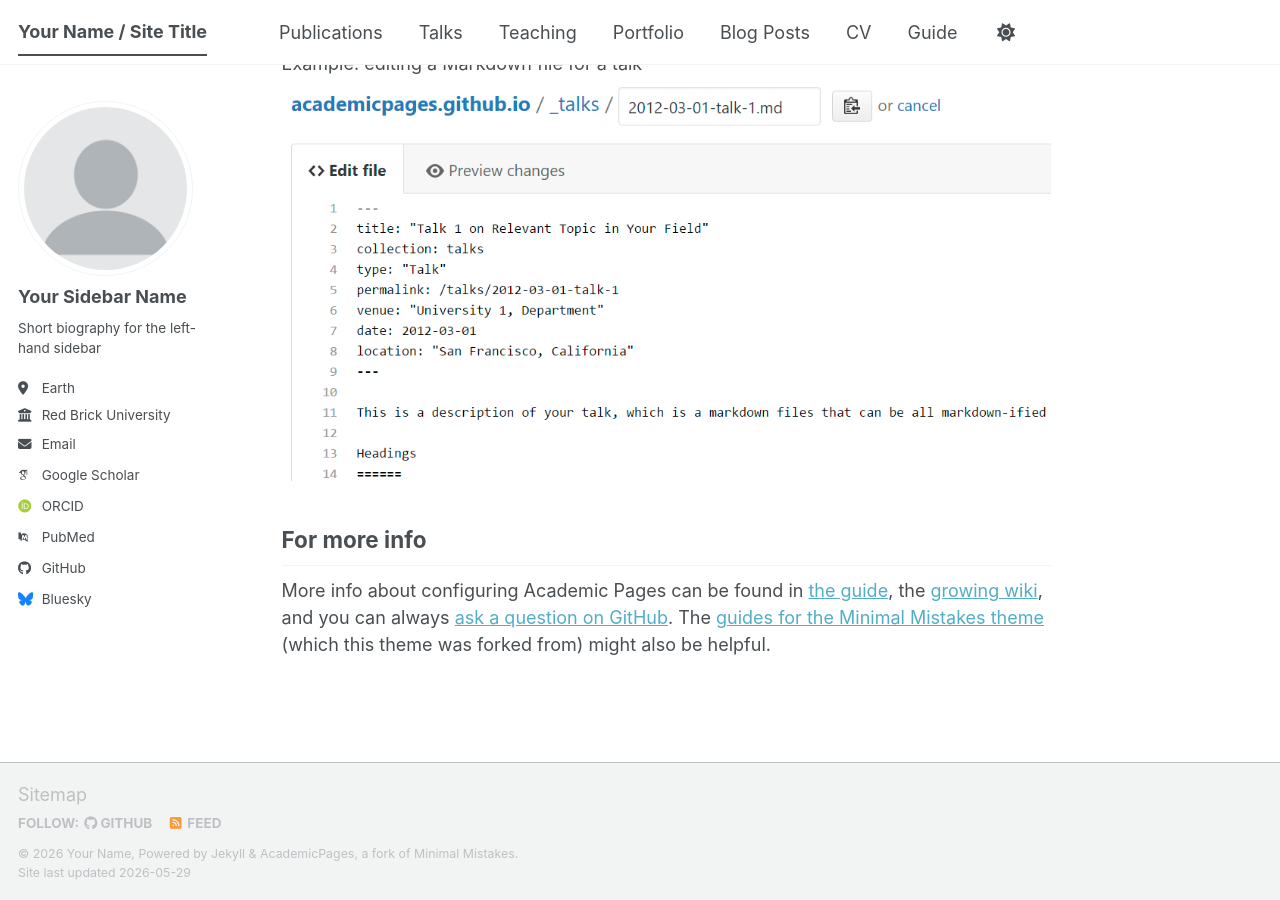
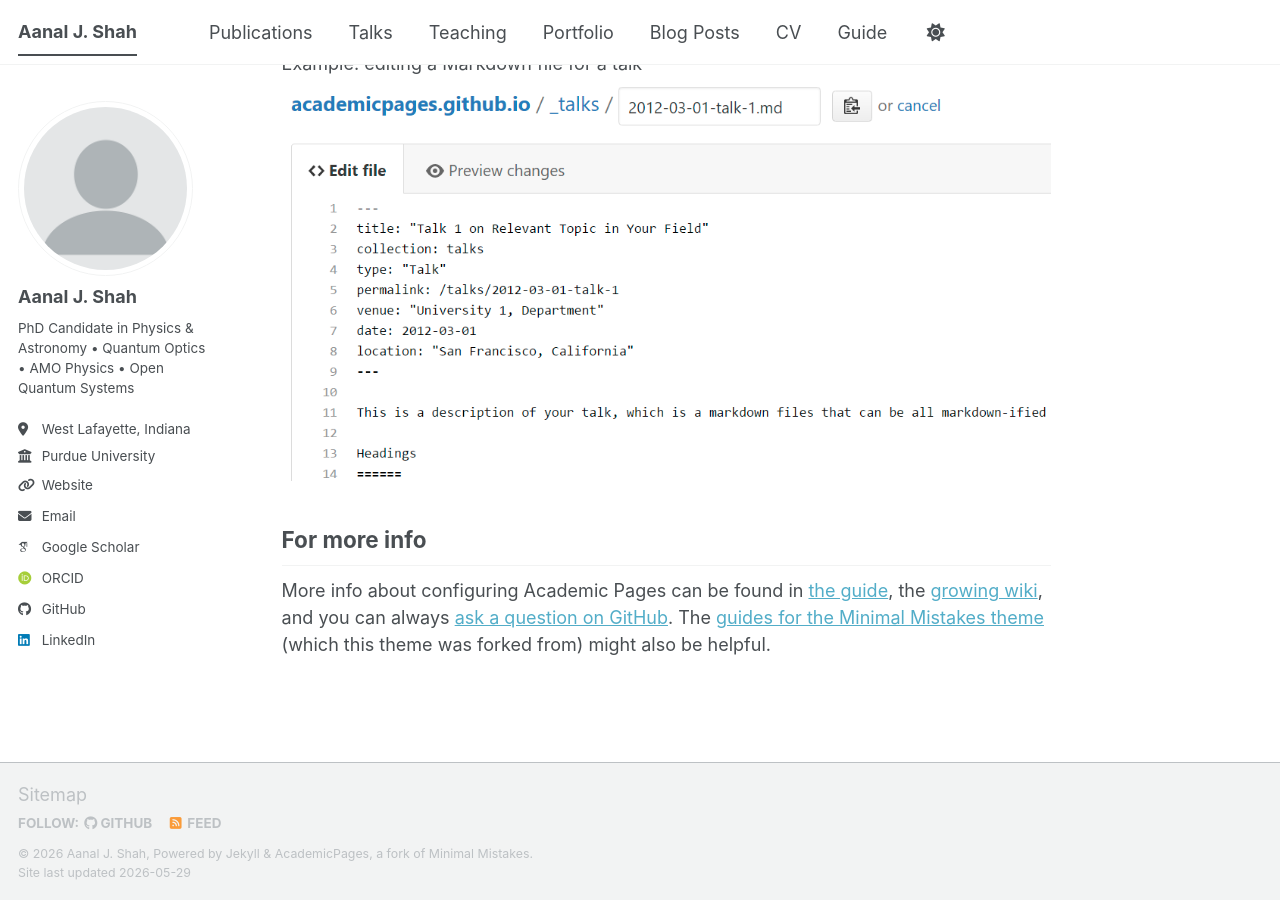
Before and after one commit to shahphy/aanaljshah.github.io, a Jekyll site: the page built from _pages/about.md, in a window 1280 px wide and 900 px high, scrolled down 2720 px. Built offline with Jekyll 4.4.1, drawn with Linux system fonts in a browser that asks for light colours; some web fonts are replaced; a script bundle is joined from its source files by our own code; library files that are not in the unit come from our copies; some of the changed lines change nothing that is shown.

Commit message:
Add files via upload

```diff
--- a/_config.yml
+++ b/_config.yml
@@ -1,166 +1,99 @@
-# Welcome to Jekyll!
-#
-# This config file is meant for settings that affect your entire site, values
-# which you are expected to set up once and rarely need to edit after that.
-# For technical reasons, this file is *NOT* reloaded automatically when you use
-# `jekyll serve -l -H localhost`. If you change this file, please restart the
-# server process.
+locale                   : "en-US"
+site_theme               : "default"
+title                    : "Aanal J. Shah"
+title_separator          : "-"
+name                     : &name "Aanal J. Shah"
+description              : &description "PhD Candidate in Physics and Astronomy at Purdue University working in quantum optics, AMO physics, open quantum systems, and quantum information."
+url                      : https://aanaljshah.github.io
+baseurl                  : ""
+repository               : "shahphy/aanaljshah.github.io"
 
-# Basic Site Settings
-locale                   : "en-US"
-site_theme               : "default" # The available themes options are "default", "air", "sunrise", "mint", "dirt" and "contrast"
-title                    : "Your Name / Site Title"
-title_separator          : "-"
-name                     : &name "Your Name"
-description              : &description "Your Name's academic portfolio"   # Update this with a general description of your site, this is the default if not overridden by a page
-url                      : https://academicpages.github.io # The base hostname & protocol for your site e.g. "https://[your GitHub username].github.io",
-                                                           # or if you already have some other page hosted on Github then use "https://[your GitHub username].github.io/[Your Repo Name]"
-baseurl                  : "" # the subpath of your site, e.g. "/blog"
-repository               : "academicpages/academicpages.github.io"
+# Site Author
+author:
+  avatar           : "profile.png"
+  name             : "Aanal J. Shah"
+  pronouns         :
+  bio              : "PhD Candidate in Physics & Astronomy • Quantum Optics • AMO Physics • Open Quantum Systems"
+  location         : "West Lafayette, Indiana"
+  employer         : "Purdue University"
+  uri              : "https://aanaljshah.github.io"
+  email            : "shah601@purdue.edu"
 
-# Site Author - The following control what appear as part of the author content on the side bar.
-#               If a field is blank the icon and link will not appear, otherwise it will be shown.
-#               Additional customization can be done by editing /_includes/author-profile.html
-author:
-  # Biographic information
-  avatar           : "profile.png"
-  name             : "Your Sidebar Name"
-  pronouns         : # example: "she/her"
-  bio              : "Short biography for the left-hand sidebar"
-  location         : "Earth"
-  employer         : "Red Brick University"
-  uri              : # URL
-  email            : "none@example.org"
+  academia         :
+  arxiv            :
+  googlescholar    : "https://scholar.google.com/citations?hl=en&authuser=1&user=qwZgJi-gcN0C"
+  inspire-hep      :
+  impactstory      :
+  orcid            : "https://orcid.org/0009-0001-2380-6299"
+  semantic         :
+  ssrn             :
+  pubmed           :
+  researchgate     :
+  scopus           :
+  zotero           :
 
-  # Academic websites
-  academia         : # URL
-  arxiv            : # URL - Update with the correct link to your profile
-  googlescholar    : "https://scholar.google.com/citations?user=PS_CX0AAAAAJ"
-  inspire-hep      : # URL
-  impactstory      : # URL
-  orcid            : "https://orcid.org/yourorcidurl"
-  semantic         : # URL
-  ssrn             : # URL
-  pubmed           : "https://www.ncbi.nlm.nih.gov/pubmed/?term=john+snow"
-  researchgate     : # URL
-  scopus           : # URL
-  zotero           : # URL
+  bitbucket        :
+  codepen          :
+  dribbble         :
+  github           : "shahphy"
+  kaggle           :
+  stackoverflow    :
 
+  bluesky          :
+  facebook         :
+  flickr           :
+  instagram        :
+  linkedin         : "aanal-shah-9124a6142"
+  mastodon         :
+  medium           :
+  twitter          :
+  youtube          :
 
-  # Repositories and software development
-  bitbucket        : # Username - Update with your username on the site
-  codepen          : # Username
-  dribbble         : # Username
-  github           : "academicpages"
-  kaggle           : # Username
-  stackoverflow    : # User number or user number and name (i.e., use "1" or "1/jeff-atwood")
+publication_category:
+  manuscripts:
+    title: 'Journal Articles & Preprints'
+  preprints:
+    title: 'Preprints & In Preparation'
+  conferences:
+    title: 'Conference Contributions'
 
-  # Social media
-  artstation       : # Username
-  bluesky          : "bsky.app" # Replace this with you Bluesky username
-  facebook         : # Username
-  flickr           : # Username
-  foursquare       : # Username
-  goodreads        : # Username
-  google_plus      : # Username
-  keybase          : # Username
-  instagram        : # Username
-  lastfm           : # Username
-  linkedin         : # Username
-  mastodon         : # URL
-  medium           : # URL
-  pinterest        : # Username
-  soundcloud       : # Username
-  steam            : # Username
-  telegram         : # URL
-  tumblr           : # Username
-  twitter          : # Username for X / Twitter
-  vine             : # Username
-  weibo            : # Username
-  wikipedia        : # Username
-  xing             : # Username
-  youtube          : # Username
-  zhihu            : # Username
-
-# Publication Category - The following the list of publication categories and their headings
-publication_category:
-  books:
-    title: 'Books'
-  manuscripts:
-    title: 'Journal Articles'
-  conferences:
-    title: 'Conference Papers'
-
-# Site Settings
-teaser                   :  # filename of teaser fallback teaser image placed in /images/ for social media previews
-breadcrumbs              : false # true, false (default)
+teaser                   :
+breadcrumbs              : false
 words_per_minute         : 160
 future                   : true
-read_more                : "disabled" # if enabled, adds "Read more" links to excerpts
-talkmap_link             : false      #change to true to add link to talkmap on talks page
+read_more                : "disabled"
+talkmap_link             : false
 comments:
-  provider               : # false (default), "disqus", "discourse", "facebook", "google-plus", "staticman", "custom"
-  disqus:
-    shortname            :
-  discourse:
-    server               : # https://meta.discourse.org/t/embedding-discourse-comments-via-javascript/31963 , e.g.: meta.discourse.org
-  facebook:
-    appid                :
-    num_posts            : # 5 (default)
-    colorscheme          : # "light" (default), "dark"
-staticman:
-  allowedFields          : ['name', 'email', 'url', 'message']
-  branch                 : "gh-pages" # "master", "gh-pages"
-  commitMessage          : "New comment."
-  filename               : comment-{@timestamp}
-  format                 : "yml"
-  moderation             : true
-  path                   : "_data/comments/{options.slug}"
-  requiredFields         : ['name', 'email', 'message']
-  transforms:
-    email                : "md5"
-  generatedFields:
-    date:
-      type               : "date"
-      options:
-        format           : "iso8601" # "iso8601" (default), "timestamp-seconds", "timestamp-milliseconds"
+  provider               : false
 atom_feed:
-  hide                   : false     # change to true to hide the RSS feed in the footer
-  path                   : # blank (default) uses feed.xml
+  hide                   : false
+  path                   :
 
-
-# SEO Related
 google_site_verification :
 bing_site_verification   :
 alexa_site_verification  :
 yandex_site_verification :
 
-
-# Social Sharing
 twitter:
-  username               : &twitter
+  username               :
 facebook:
   username               :
   app_id                 :
   publisher              :
-og_image                 :  # Social media default site image
-og_description           :  # Social media default site image description
-# For specifying social profiles
-# - https://developers.google.com/structured-data/customize/social-profiles
+og_image                 :
+og_description           :
 social:
-  type                   : # Person or Organization (defaults to Person)
-  name                   : # If the user or organization name differs from the site's name
-  links: # An array of links to social media profiles
+  type                   : Person
+  name                   : "Aanal J. Shah"
+  links:
+    - "https://scholar.google.com/citations?hl=en&authuser=1&user=qwZgJi-gcN0C"
+    - "https://orcid.org/0009-0001-2380-6299"
+    - "https://in.linkedin.com/in/aanal-shah-9124a6142"
+    - "https://github.com/shahphy"
 
+analytics:
+  provider               : false
 
-# Analytics
-analytics:
-  provider               :  "false" # false (default), "google", "google-universal", "google-analytics-4", "custom"
-  google:
-    tracking_id          :
-
-
-# Reading Files
 include:
   - .htaccess
   - _pages
@@ -180,8 +113,9 @@ exclude:
   - Capfile
   - config
   - Dockerfile
-  - Gemfile
+  - Gruntfile
   - Gruntfile.js
+  - gulpfile
   - gulpfile.js
   - LICENSE
   - local
@@ -198,16 +132,12 @@ keep_files:
 encoding: "utf-8"
 markdown_ext: "markdown,mkdown,mkdn,mkd,md"
 
-
-# Conversion
 markdown: kramdown
 highlighter: rouge
 lsi: false
 excerpt_separator: "\n\n"
 incremental: false
 
-
-# Markdown Processing
 kramdown:
   input: GFM
   hard_wrap: false
@@ -218,8 +148,14 @@ kramdown:
   smart_quotes: lsquo,rsquo,ldquo,rdquo
   enable_coderay: false
 
+plugins:
+  - jekyll-feed
+  - jekyll-gist
+  - jekyll-paginate
+  - jekyll-sitemap
+  - jekyll-redirect-from
+  - jemoji
 
-# These settings control the types of collections used by the template
 collections:
   teaching:
     output: true
@@ -234,28 +170,27 @@ collections:
     output: true
     permalink: /:collection/:path/
 
-
-# These settings control how pages and collections are included in the site
 defaults:
-  # _posts
-  - scope:
-      path: ""
-      type: posts
-    values:
-      layout: single
-      author_profile: true
-      read_time: true
-      comments: true
-      share: true
-      related: true
-  # _pages
   - scope:
       path: ""
       type: pages
     values:
       layout: single
       author_profile: true
-  # _teaching
+  - scope:
+      path: ""
+      type: publications
+    values:
+      layout: single
+      author_profile: true
+      share: true
+  - scope:
+      path: ""
+      type: talks
+    values:
+      layout: talk
+      author_profile: true
+      share: true
   - scope:
       path: ""
       type: teaching
@@ -263,98 +198,7 @@ defaults:
       layout: single
       author_profile: true
       share: true
-      comments: true
-  # _publications
-  - scope:
-      path: ""
-      type: publications
-    values:
-      layout: single
-      author_profile: true
-      share: true
-      comments: true
-  # _portfolio
-  - scope:
-      path: ""
-      type: portfolio
-    values:
-      layout: single
-      author_profile: true
-      share: true
-      comment: true
-  # _talks
-  - scope:
-      path: ""
-      type: talks
-    values:
-      layout: talk
-      author_profile: true
-      share: true
 
-
-# Sass/SCSS
-sass:
-  sass_dir: _sass
-  style: compressed # https://sass-lang.com/documentation/file.SASS_REFERENCE.html#output_style
-
-
-# Outputting
-permalink: /:categories/:title/
-# paginate: 5 # amount of posts to show
-# paginate_path: /page:num/
-timezone: Etc/UTC # https://en.wikipedia.org/wiki/List_of_tz_database_time_zones
-
-
-# Plugins
-plugins:
-  - jekyll-feed
-  - jekyll-gist
-  - jekyll-paginate
-  - jekyll-sitemap
-  - jekyll-redirect-from
-  - jemoji
-
-# Mimic GitHub Pages with --safe
-whitelist:
-  - jekyll-feed
-  - jekyll-gist
-  - jekyll-paginate
-  - jekyll-sitemap
-  - jekyll-redirect-from
-  - jemoji
-
-
-# Archives
-#  Type
-#  - GitHub Pages compatible archive pages built with Liquid ~> type: liquid (default)
-#  - Jekyll Archives plugin archive pages ~> type: jekyll-archives
-#  Path (examples)
-#  - Archive page should exist at path when using Liquid method or you can
-#    expect broken links (especially with breadcrumbs enabled)
-#  - <base_path>/tags/my-awesome-tag/index.html ~> path: /tags/
-#  - <base_path/categories/my-awesome-category/index.html ~> path: /categories/
-#  - <base_path/my-awesome-category/index.html ~> path: /
-category_archive:
-  type: liquid
-  path: /categories/
-tag_archive:
-  type: liquid
-  path: /tags/
-# https://github.com/jekyll/jekyll-archives
-# jekyll-archives:
-#   enabled:
-#     - categories
-#     - tags
-#   layouts:
-#     category: archive-taxonomy
-#     tag: archive-taxonomy
-#   permalinks:
-#     category: /categories/:name/
-#     tag: /tags/:name/
-
-
-# HTML Compression
-# - https://jch.penibelst.de/
 compress_html:
   clippings: all
   ignore:
```
